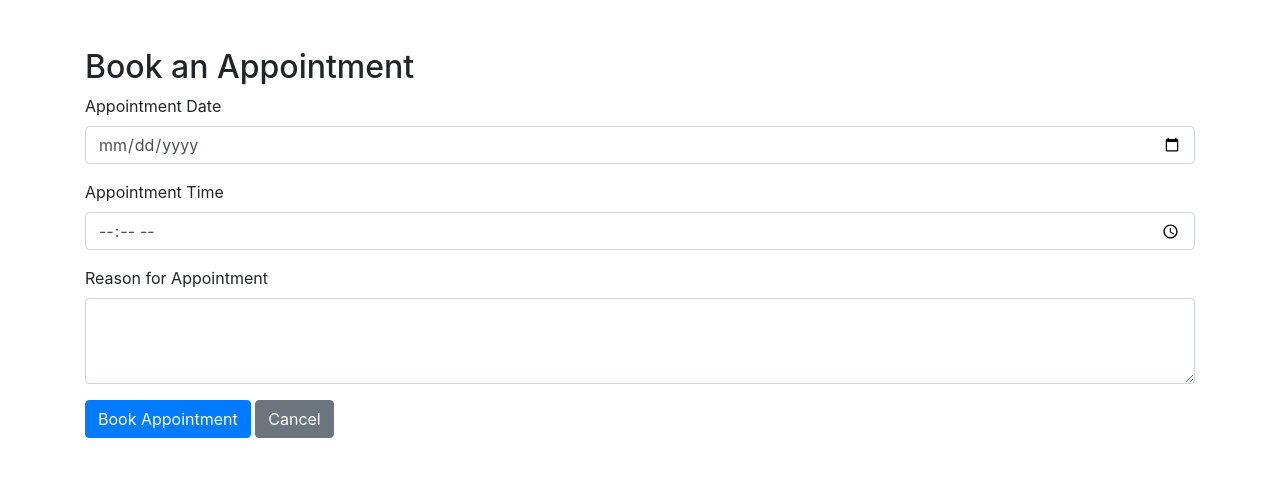
After one commit to glenngx/INF2003-P2-Group15, a Flask app: template templates/book_appointment.html in a window 1280 px wide. The commit adds this page. Shown: the top 477 px of the page. Run offline with Flask 3, Linux system fonts and the light colour scheme; the template is opened without the code that fills it, so the values that code supplies are empty; some libraries are stand-ins or nearby versions.

Commit message:
edit patient details for staff and book appointment for patient

```diff
--- a/app.py
+++ b/app.py
@@ -1,6 +1,7 @@
 from flask import Flask, render_template, request, redirect, session, url_for, flash
 import re
 import mysql.connector
+from datetime import datetime
 
 app = Flask(__name__)
 app.secret_key = 'your_secret_key'  # Replace with a secure key
@@ -64,6 +65,18 @@ def register():
             VALUES (%s, %s, %s, %s, %s, %s)
         """, (username, email, password, address, contact_number, is_staff))
         connection.commit()
+
+        # Get the newly created user's ID
+        user_id = cursor.lastrowid
+
+        # Insert a corresponding record into the Patients table with NULL values if the user is not staff
+        if not is_staff:
+            cursor.execute("""
+                INSERT INTO Patients (UserID, PatientName, PatientGender, PatientHeight, PatientWeight, PatientDOB, PatientConditions)
+                VALUES (%s, NULL, NULL, NULL, NULL, NULL, NULL)
+            """, (user_id,))
+            connection.commit()
+
         cursor.close()
         connection.close()
 
@@ -108,6 +121,123 @@ def login():
             return redirect(url_for('login'))
 
     return render_template('login.html')
+
+# edit patient records
+@app.route('/edit_patient/<int:patient_id>', methods=['GET', 'POST'])
+def edit_patient(patient_id):
+    if 'is_staff' not in session or session['is_staff'] != 1:
+        flash('You do not have access to this page.')
+        return redirect(url_for('login'))
+
+    connection = get_db_connection()
+    cursor = connection.cursor(dictionary=True)
+
+    if request.method == 'POST':
+        patient_name = request.form['patient_name']
+        patient_gender = request.form['patient_gender']
+        patient_height = request.form['patient_height']
+        patient_weight = request.form['patient_weight']
+        patient_dob = request.form['patient_dob']
+        patient_conditions = request.form['patient_conditions']
+
+        try:
+            cursor.execute("""
+                UPDATE Patients
+                SET PatientName = %s, PatientGender = %s, PatientHeight = %s,
+                    PatientWeight = %s, PatientDOB = %s, PatientConditions = %s
+                WHERE UserID = %s
+            """, (patient_name, patient_gender, patient_height, patient_weight,
+                  patient_dob, patient_conditions, patient_id))
+            connection.commit()
+            flash('Patient details updated successfully!', 'success')
+        except mysql.connector.Error as err:
+            flash(f'An error occurred: {err}', 'danger')
+
+        return redirect(url_for('staff_dashboard'))
+
+    # Fetch patient details
+    cursor.execute("SELECT * FROM Patients WHERE UserID = %s", (patient_id,))
+    patient = cursor.fetchone()
+
+    cursor.close()
+    connection.close()
+
+    if patient:
+        return render_template('edit_patient.html', patient=patient)
+    else:
+        flash('Patient not found.', 'danger')
+        return redirect(url_for('staff_dashboard'))
+
+
+@app.route('/book_appointment', methods=['GET', 'POST'])
+def book_appointment():
+    if 'user_id' not in session:
+        flash('Please log in to book an appointment.')
+        return redirect(url_for('login'))
+
+    if session.get('is_staff') == 1:
+        flash('Staff members cannot book appointments.')
+        return redirect(url_for('staff_dashboard'))
+
+    if request.method == 'POST':
+        # Collect form data
+        appt_date = request.form.get('appt_date')
+        appt_time = request.form.get('appt_time')
+        appt_reason = request.form.get('appt_reason')
+
+        # Basic validation
+        if not appt_date or not appt_time or not appt_reason:
+            flash('All fields are required.')
+            return redirect(url_for('book_appointment'))
+
+        # Validate date and time formats
+        try:
+            appt_date_obj = datetime.strptime(appt_date, '%Y-%m-%d').date()
+            appt_time_obj = datetime.strptime(appt_time, '%H:%M').time()
+        except ValueError:
+            flash('Invalid date or time format.')
+            return redirect(url_for('book_appointment'))
+
+        # Optional: Add more validations, e.g., appointment in the future
+        if appt_date_obj < datetime.today().date():
+            flash('Appointment date must be in the future.')
+            return redirect(url_for('book_appointment'))
+
+        # Connect to the database
+        connection = get_db_connection()
+        cursor = connection.cursor()
+
+        try:
+            # Fetch PatientID for the current user
+            cursor.execute("SELECT PatientID FROM Patients WHERE UserID = %s", (session['user_id'],))
+            patient = cursor.fetchone()
+
+            if not patient:
+                flash('Patient record not found. Please contact support.')
+                return redirect(url_for('patient_dashboard'))
+
+            patient_id = patient[0]
+
+            # Insert the appointment into the Appointments table
+            cursor.execute("""
+                INSERT INTO Appointments (PatientID, ApptDate, ApptTime, ApptStatus, ApptReason)
+                VALUES (%s, %s, %s, %s, %s)
+            """, (patient_id, appt_date_obj, appt_time_obj, 'Pending', appt_reason))
+            connection.commit()
+
+            flash('Appointment booked successfully!', 'success')
+            return redirect(url_for('patient_dashboard'))
+
+        except mysql.connector.Error as err:
+            print(f"Error: {err}")
+            flash('An error occurred while booking the appointment. Please try again.', 'danger')
+            return redirect(url_for('book_appointment'))
+
+        finally:
+            cursor.close()
+            connection.close()
+
+    return render_template('book_appointment.html')
 
 # User logout route
 @app.route('/logout')
@@ -214,15 +344,29 @@ def staff_dashboard():
 def patient_dashboard():
     if 'is_staff' in session and session['is_staff'] == 0:
         connection = get_db_connection()
-        cursor = connection.cursor()
+        cursor = connection.cursor(dictionary=True)
 
-        # Fetch patient details (the current logged-in patient)
+        # Fetch user details
         cursor.execute("SELECT * FROM Users WHERE UserID = %s", (session['user_id'],))
+        user = cursor.fetchone()
+
+        # Fetch patient details
+        cursor.execute("SELECT * FROM Patients WHERE UserID = %s", (session['user_id'],))
         patient = cursor.fetchone()
+
+        # Fetch appointments for the patient
+        cursor.execute("""
+            SELECT ApptID, PatientID, ApptDate, ApptTime, ApptStatus, ApptReason
+            FROM Appointments
+            WHERE PatientID = %s
+            ORDER BY ApptDate DESC, ApptTime DESC
+        """, (patient['PatientID'],))
+        appointments = cursor.fetchall()
 
         cursor.close()
         connection.close()
-        return render_template('patient_dashboard.html', patient=patient)
+
+        return render_template('patient_dashboard.html', user=user, patient=patient, appointments=appointments)
     else:
         flash('You do not have access to this page.')
         return redirect(url_for('login'))
--- /dev/null
+++ b/templates/book_appointment.html
@@ -0,0 +1,50 @@
+<!-- templates/book_appointment.html -->
+<!DOCTYPE html>
+<html lang="en">
+<head>
+    <meta charset="UTF-8">
+    <title>Book Appointment</title>
+    <!-- Include Bootstrap CSS for styling (optional) -->
+    <link rel="stylesheet" href="https://stackpath.bootstrapcdn.com/bootstrap/4.5.0/css/bootstrap.min.css">
+</head>
+<body>
+    {% with messages = get_flashed_messages(with_categories=true) %}
+      {% if messages %}
+        <div class="container mt-4">
+          {% for category, message in messages %}
+            <div class="alert alert-{{ category }} alert-dismissible fade show" role="alert">
+              {{ message }}
+              <button type="button" class="close" data-dismiss="alert" aria-label="Close">
+                <span aria-hidden="true">&times;</span>
+              </button>
+            </div>
+          {% endfor %}
+        </div>
+      {% endif %}
+    {% endwith %}
+
+    <div class="container mt-5">
+        <h2>Book an Appointment</h2>
+        <form method="POST" action="{{ url_for('book_appointment') }}">
+            <div class="form-group">
+                <label for="appt_date">Appointment Date</label>
+                <input type="date" class="form-control" id="appt_date" name="appt_date" required>
+            </div>
+            <div class="form-group">
+                <label for="appt_time">Appointment Time</label>
+                <input type="time" class="form-control" id="appt_time" name="appt_time" required>
+            </div>
+            <div class="form-group">
+                <label for="appt_reason">Reason for Appointment</label>
+                <textarea class="form-control" id="appt_reason" name="appt_reason" rows="3" required></textarea>
+            </div>
+            <button type="submit" class="btn btn-primary">Book Appointment</button>
+            <a href="{{ url_for('patient_dashboard') }}" class="btn btn-secondary">Cancel</a>
+        </form>
+    </div>
+
+    <!-- Include Bootstrap JS and dependencies (optional) -->
+    <script src="https://code.jquery.com/jquery-3.5.1.slim.min.js"></script>
+    <script src="https://cdn.jsdelivr.net/npm/bootstrap@4.5.0/dist/js/bootstrap.bundle.min.js"></script>
+</body>
+</html>
--- a/templates/staff_dashboard.html
+++ b/templates/staff_dashboard.html
@@ -21,6 +21,7 @@
             <th>Email</th>
             <th>Address</th>
             <th>Contact Number</th>
+            <th></th>
         </tr>
     </thead>
     <tbody>
@@ -31,6 +32,7 @@
             <td>{{ patient[2] }}</td>  <!-- Email -->
             <td>{{ patient[4] }}</td>  <!-- Address -->
             <td>{{ patient[5] }}</td>  <!-- Contact Number -->
+            <td><a href="{{ url_for('edit_patient', patient_id=patient[0]) }}" class="btn btn-primary">Edit Patient Records</a></td>
         </tr>
         {% endfor %}
     </tbody>
```
Also changed, not shown: templates/edit_patient.html (added, +50 -0 lines), templates/patient_dashboard.html (+55 -14 lines).
